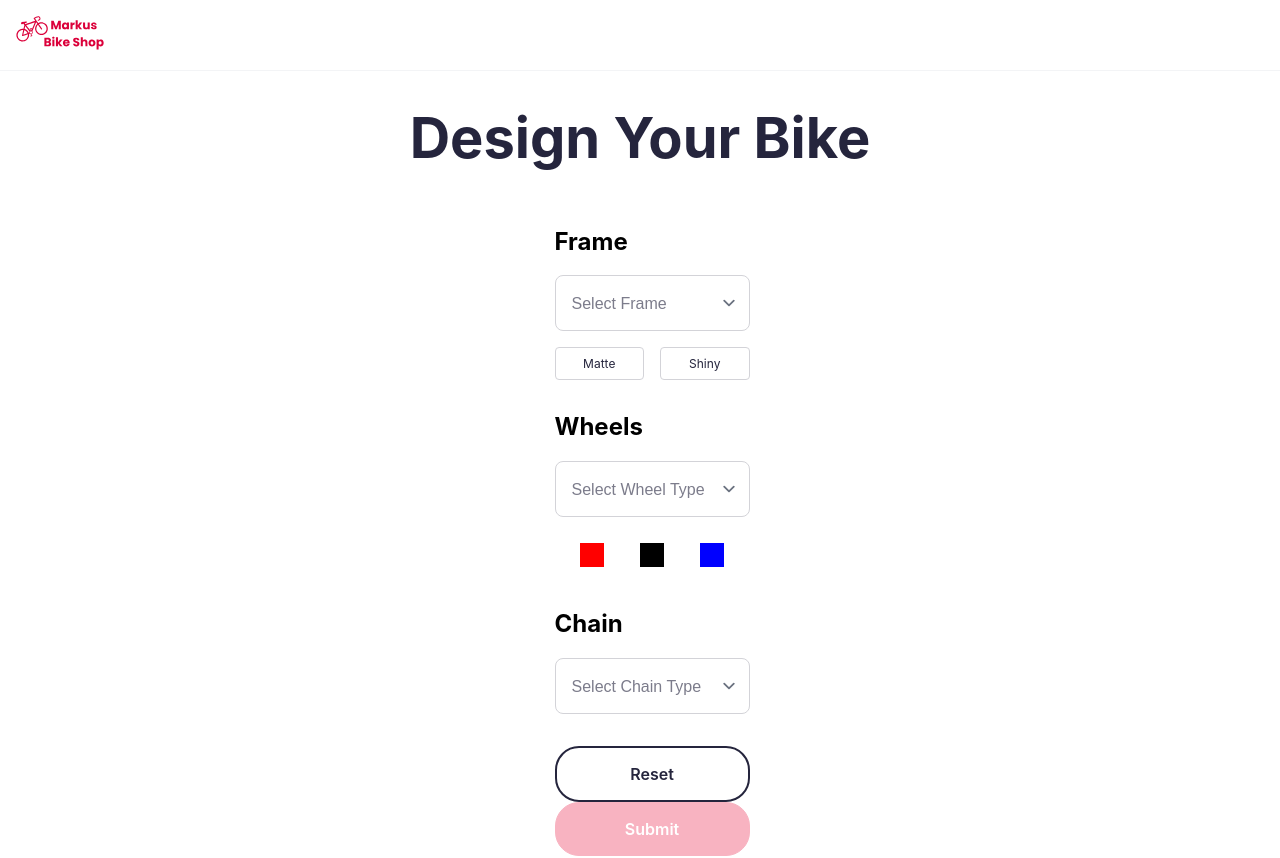
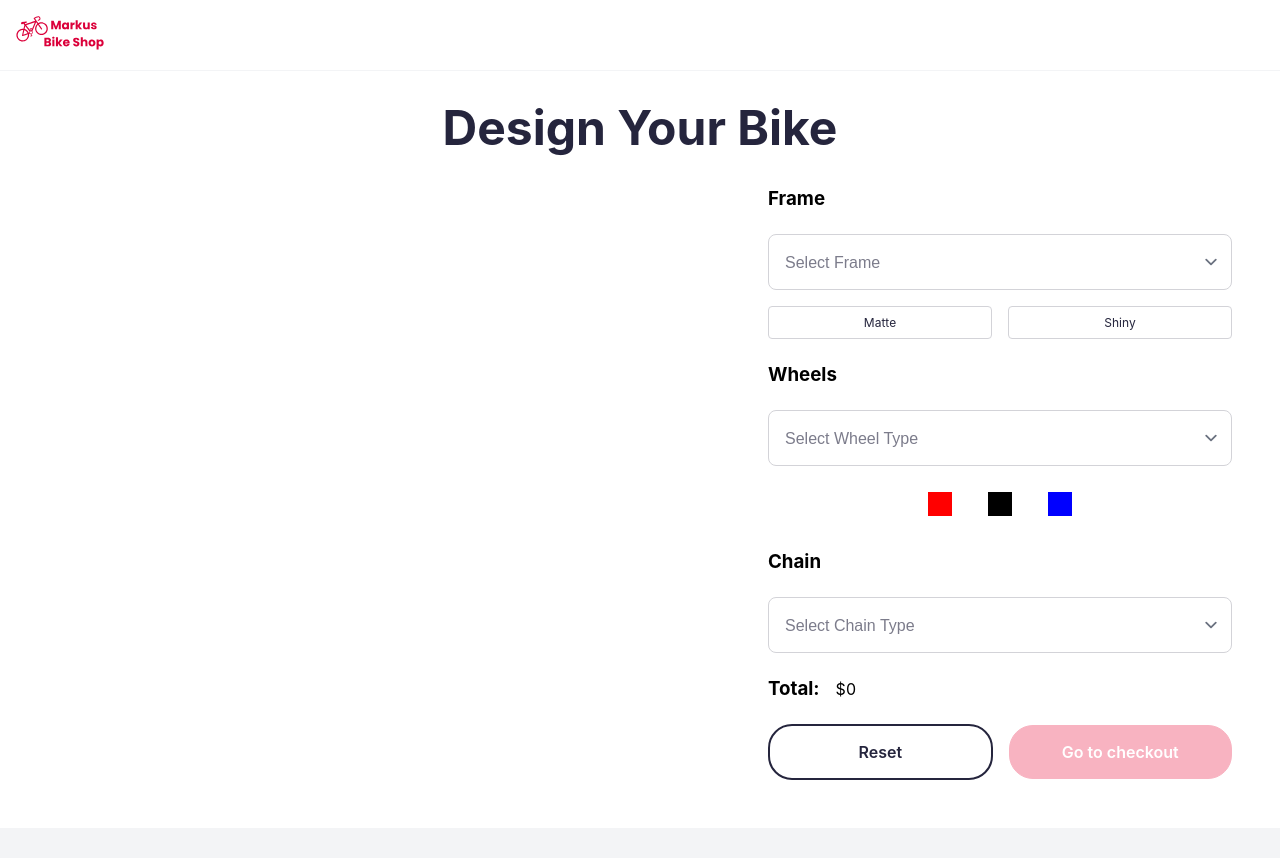
Before and after one commit to seguramaria/markus-bike-shop, a React (Vite) app: page / in a window 1280 px wide. Shown: the top 858 px of the page. Built offline with nearby package versions, Linux system fonts and the light colour scheme.

Commit message:
feat: add total price

```diff
--- a/src/components/pages/BikeConfigurator/BikeConfigurator.module.css
+++ b/src/components/pages/BikeConfigurator/BikeConfigurator.module.css
@@ -3,7 +3,7 @@
   flex-direction: column;
   align-items: center;
   justify-content: center;
-  padding: 2rem;
+  padding: 3rem;
   padding-top: 70px;
   min-height: calc(100vh - 197px);
 }
@@ -13,7 +13,8 @@
   font-size: 2rem;
 }
 
-.product {
+.configurator {
+  width: 100%;
   max-width: 1280px;
   display: flex;
   flex-direction: column;
@@ -27,6 +28,38 @@
   max-width: 800px;
 }
 
+.images {
+  width: 100%;
+  background-color: red;
+}
+
+.form {
+  width: 100%;
+  display: flex;
+  flex-direction: column;
+  align-items: center;
+  justify-content: center;
+}
+
+.total {
+  width: 100%;
+  display: flex;
+  gap: 1rem;
+  align-items: center;
+  justify-content: flex-start;
+  margin-bottom: 1rem;
+
+  margin-bottom: 1.5rem;
+}
+
+.formActions {
+  width: 100%;
+  display: flex;
+  gap: 1rem;
+  align-items: center;
+  justify-content: center;
+}
+
 @media (min-width: 768px) {
   .title {
     font-size: 3rem;
@@ -34,13 +67,17 @@
 }
 
 @media (min-width: 1024px) {
-  .title {
-    font-size: 3.5rem;
-  }
-
-  .product {
+  .configurator {
     flex-direction: row;
     align-items: flex-start;
     justify-content: flex-start;
   }
+
+  .images {
+    width: 60%;
+  }
+
+  .form {
+    width: 40%;
+  }
 }
--- a/src/components/pages/BikeConfigurator/BikeConfigurator.tsx
+++ b/src/components/pages/BikeConfigurator/BikeConfigurator.tsx
@@ -11,6 +11,7 @@ export const BikeConfigurator = () => {
     handleSubmit,
     isFormValid,
     bikeData,
+    totalPrice,
   } = useBikeConfigurator();
 
   const wheelsWithOptionsDisabled = bikeData.wheels.map((wheel) => ({
@@ -34,8 +35,8 @@ export const BikeConfigurator = () => {
   return (
     <div className={styles.container}>
       <h1 className={styles.title}>Design Your Bike</h1>
-      <div className={styles.product}>
-        <div className={styles.section}>{/* Section 1: Images */}</div>
+      <div className={styles.configurator}>
+        <div className={styles.images}>{/* Section 1: Images */}</div>
         <form className={styles.form} onSubmit={handleSubmit}>
           <Section
             title="Frame"
@@ -99,12 +100,15 @@ export const BikeConfigurator = () => {
               onChange: (e) => updateConfig("chainType", e.target.value),
             }}
           />
+          <div className={styles.total}>
+            <h3>Total: </h3> <span>${totalPrice}</span>
+          </div>
           <div className={styles.formActions}>
             <Button type="reset" variant="secondary" onClick={handleReset}>
               Reset
             </Button>
             <Button type="submit" disabled={!isFormValid}>
-              Submit
+              Go to checkout
             </Button>
           </div>
         </form>
--- a/src/components/ui/Section/Section.module.css
+++ b/src/components/ui/Section/Section.module.css
@@ -1,5 +1,10 @@
 .section {
-  margin-bottom: 2rem;
+  margin-bottom: 1.5rem;
+  width: 100%;
+}
+
+.title {
+  margin-bottom: 1.5rem;
 }
 
 .radioGroup,
--- a/src/components/ui/Section/Section.tsx
+++ b/src/components/ui/Section/Section.tsx
@@ -28,7 +28,7 @@ type SectionProps = {
 export const Section = ({ title, select, radio, button }: SectionProps) => {
   return (
     <section className={styles.section}>
-      <h2>{title}</h2>
+      <h3 className={styles.title}>{title}</h3>
 
       {select && (
         <Select
--- a/src/index.css
+++ b/src/index.css
@@ -55,8 +55,11 @@ body {
 }
 
 h1 {
-  font-size: 3.2em;
   line-height: 1.1;
+}
+
+h3 {
+  margin: 0;
 }
 
 button {
```
